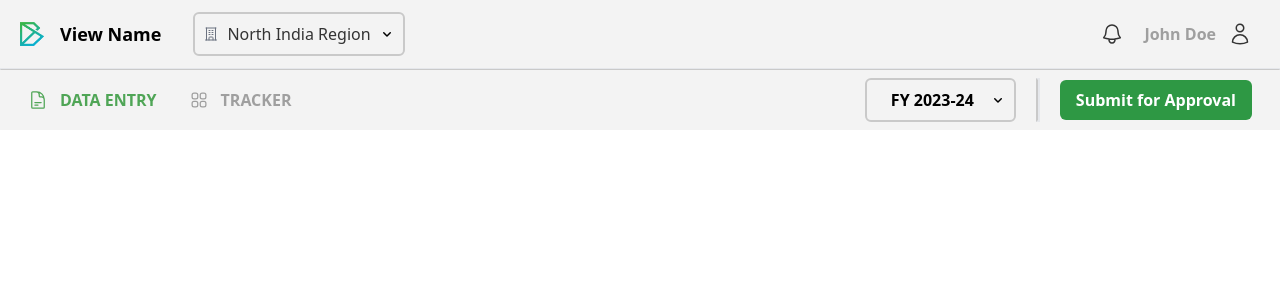
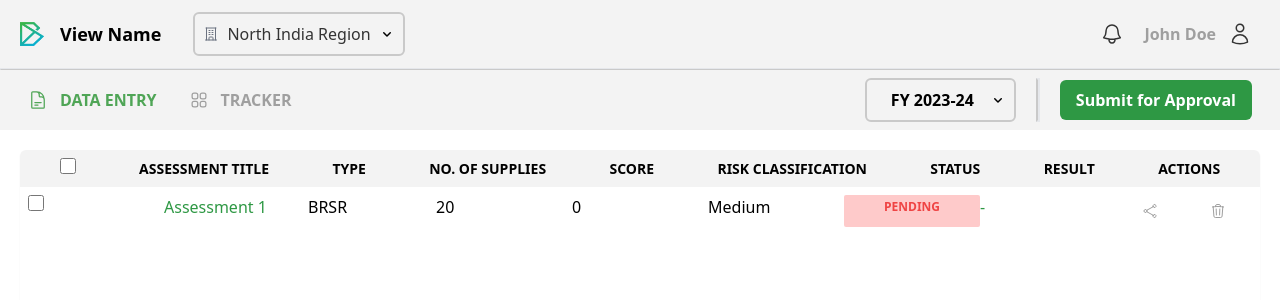
Before and after one commit to rigs05/ProjectESG, a React (Vite) app in the folder FrontPages/: page / in a window 1280 px wide. Shown: the top 300 px of the page. Built offline with nearby package versions, Linux system fonts and the light colour scheme.

Commit message:
incomplete DataEntries style

```diff
--- a/FrontPages/src/components/DataEntries.tsx
+++ b/FrontPages/src/components/DataEntries.tsx
@@ -1,3 +1,38 @@
+import { DummyData } from "./DummyData";
+
 export const DataEntries = () => {
-  return <div></div>;
+  return (
+    <div className='m-5 h-[500px] shadow-sm rounded-md'>
+      {/* Data Title */}
+      <div className='flex justify-around items-center font-sans font-bold p-2 text-sm rounded-t-md bg-gray-light'>
+        <div className=''>
+          <input
+            id='default-checkbox'
+            type='checkbox'
+            value=''
+            className='w-4 h-4'
+          />
+        </div>
+        <text className=''>ASSESSMENT TITLE</text>
+        <text className=''>TYPE</text>
+        <text className=''>NO. OF SUPPLIES</text>
+        <text className=''>SCORE</text>
+        <text className=''>RISK CLASSIFICATION</text>
+        <text className=''>STATUS</text>
+        <text className=''>RESULT</text>
+        <text className=''>ACTIONS</text>
+      </div>
+
+      {/* Dynamic Data */}
+      <DummyData
+        number={1}
+        type={"BRSR"}
+        supplies={20}
+        score={0}
+        classify={"Medium"}
+        status={"PENDING"}
+        result={"-"}
+      />
+    </div>
+  );
 };
--- /dev/null
+++ b/FrontPages/src/components/DummyData.tsx
@@ -0,0 +1,102 @@
+export const DummyData = ({
+  number,
+  type,
+  supplies,
+  score,
+  classify,
+  status,
+  result,
+}: {
+  number: number;
+  type: string;
+  supplies: number;
+  score: number;
+  classify: string;
+  status: string;
+  result: string;
+}) => {
+  return (
+    <div className='grid grid-cols-9 p-2 font-sans bg-white'>
+      <input id='default-checkbox' type='checkbox' className='w-4 h-4' />
+      <text className='text-green-submit'>Assessment {number}</text>
+      <text className='px-2'>{type}</text>
+      <text className=''>{supplies}</text>
+      <text className=''>{score}</text>
+      <text className=''>{classify}</text>
+      <StatusWrapper status={status}>
+        {status === "PENDING" ? "PENDING" : "COMPLETE"}
+      </StatusWrapper>
+
+      <a href='#' className='text-green-submit font-md' defaultValue={"-"}>
+        {result}
+      </a>
+      <div
+        id='actions'
+        className='flex justify-around items-center text-gray-paratext'
+      >
+        <svg
+          xmlns='http://www.w3.org/2000/svg'
+          fill='none'
+          viewBox='0 0 24 24'
+          strokeWidth='1.5'
+          stroke='currentColor'
+          className='size-4 m-2 hover:text-gray-dark'
+        >
+          <path
+            strokeLinecap='round'
+            strokeLinejoin='round'
+            d='M7.217 10.907a2.25 2.25 0 1 0 0 2.186m0-2.186c.18.324.283.696.283 1.093s-.103.77-.283 1.093m0-2.186 9.566-5.314m-9.566 7.5 9.566 5.314m0 0a2.25 2.25 0 1 0 3.935 2.186 2.25 2.25 0 0 0-3.935-2.186Zm0-12.814a2.25 2.25 0 1 0 3.933-2.185 2.25 2.25 0 0 0-3.933 2.185Z'
+          />
+        </svg>
+        <svg
+          xmlns='http://www.w3.org/2000/svg'
+          fill='none'
+          viewBox='0 0 24 24'
+          strokeWidth='1.5'
+          stroke='currentColor'
+          className='size-4 m-2 hover:text-gray-dark'
+        >
+          <path
+            strokeLinecap='round'
+            strokeLinejoin='round'
+            d='m14.74 9-.346 9m-4.788 0L9.26 9m9.968-3.21c.342.052.682.107 1.022.166m-1.022-.165L18.16 19.673a2.25 2.25 0 0 1-2.244 2.077H8.084a2.25 2.25 0 0 1-2.244-2.077L4.772 5.79m14.456 0a48.108 48.108 0 0 0-3.478-.397m-12 .562c.34-.059.68-.114 1.022-.165m0 0a48.11 48.11 0 0 1 3.478-.397m7.5 0v-.916c0-1.18-.91-2.164-2.09-2.201a51.964 51.964 0 0 0-3.32 0c-1.18.037-2.09 1.022-2.09 2.201v.916m7.5 0a48.667 48.667 0 0 0-7.5 0'
+          />
+        </svg>
+      </div>
+    </div>
+  );
+};
+
+// Status-box arrangement logic
+const StatusStylePending = ({ children }: { children: string }) => {
+  return (
+    <div className='bg-red-200 text-red-500 py-1 px-2 text-xs rounded-sm font-semibold text-center'>
+      {children}
+    </div>
+  );
+};
+
+const StatusStyleFinished = ({ children }: { children: string }) => {
+  return (
+    <div className='bg-green-200 text-green-submit py-1 px-2 text-xs rounded- font-semibold text-center'>
+      {children}
+    </div>
+  );
+};
+
+const StatusWrapper = ({
+  status,
+  children,
+}: {
+  status: string;
+  children: string;
+}) => {
+  switch (status) {
+    case "PENDING":
+      return <StatusStylePending>{children}</StatusStylePending>;
+    case "COMPLETE":
+      return <StatusStyleFinished>{children}</StatusStyleFinished>;
+    default:
+      <div>{children}</div>;
+  }
+};
```
Also changed, not shown: FrontPages/src/features/registerSlice.ts (added).
